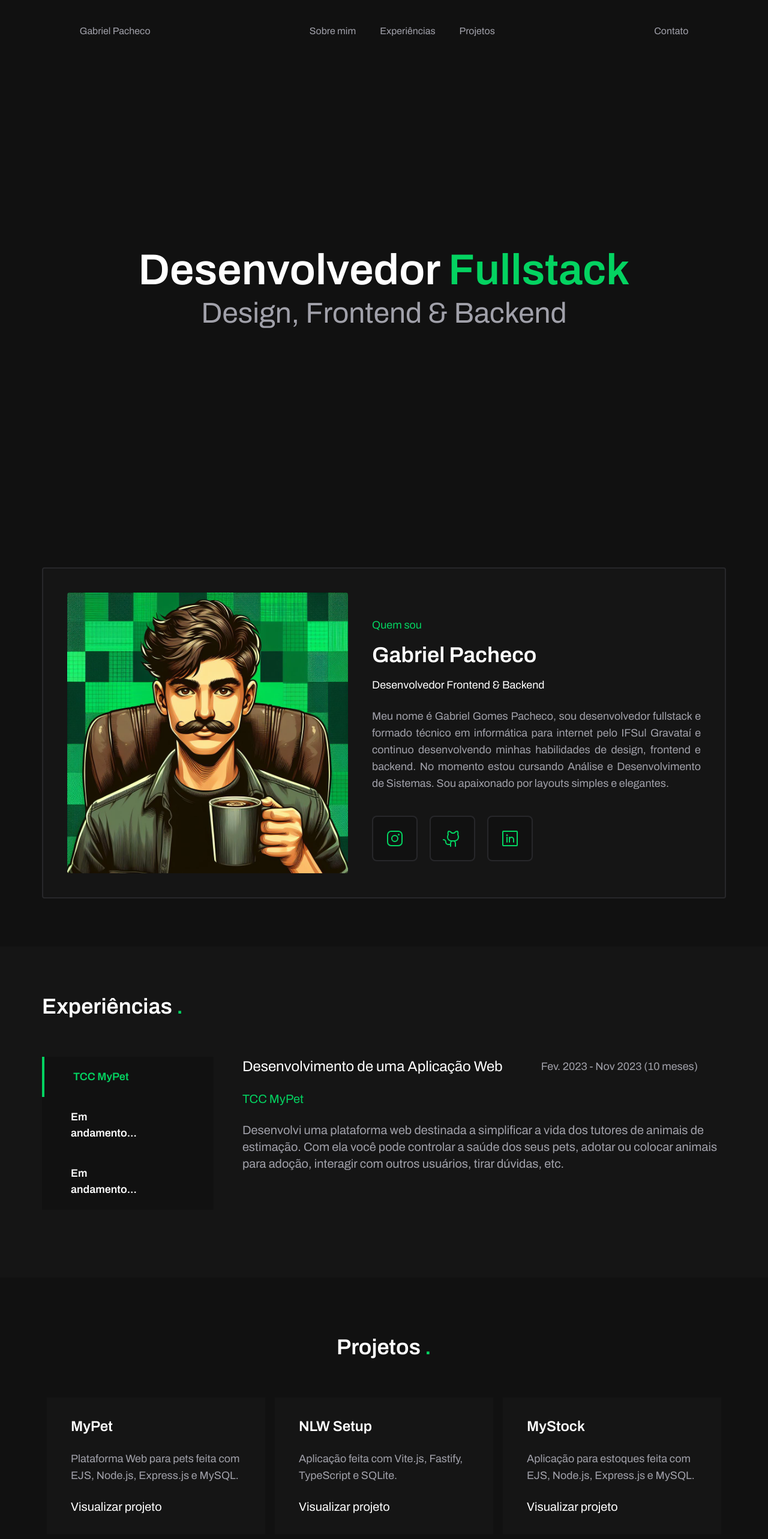
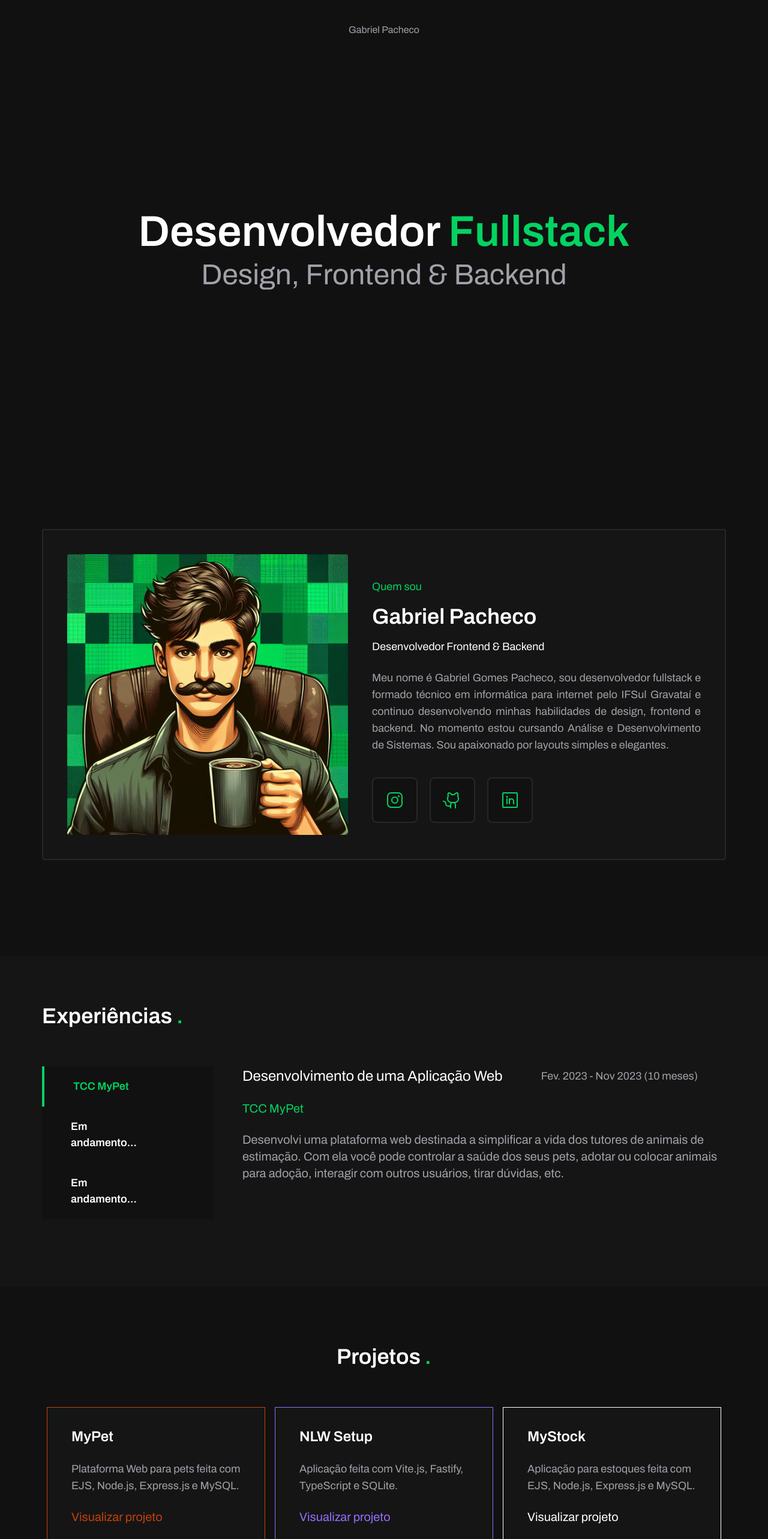
Before and after one commit to gabr1elpachec0/personal-portfolio, a React (Vite) app: page / in a window 1280 px wide. Shown: the top 2566 px of the page at 60% size. Built offline with nearby package versions, Linux system fonts and the light colour scheme.

Commit message:
update: header

```diff
--- a/package.json
+++ b/package.json
@@ -10,6 +10,7 @@
     "preview": "vite preview"
   },
   "dependencies": {
+    "clsx": "^2.1.0",
     "react": "^18.2.0",
     "react-dom": "^18.2.0"
   },
--- a/src/App.jsx
+++ b/src/App.jsx
@@ -14,13 +14,13 @@ function App() {
       <main>
         <Main />
       </main>
-      <section id='about'  className=''>
+      <section className=''>
         <About />
       </section>
-      <section id='experiences' className='bg-secondBackground'>
+      <section className='bg-secondBackground'>
         <Experiences />
       </section>
-      <section id='projects' className='bg-firstBackground'>
+      <section className='bg-firstBackground'>
         <Projects />
       </section>
     </>
--- a/src/components/Experiences.jsx
+++ b/src/components/Experiences.jsx
@@ -9,7 +9,7 @@ export function Experiences() {
   }
 
   return (
-    <div className='flex items-center justify-center'>
+    <div className='mt-20 flex items-center justify-center'>
       <div className='flex flex-col justify-start w-[1140px] h-[552px]'>
         <h1 className='mt-20 mb-16 text-white font-archivo text-4xl font-semibold'>Experiências <span className='text-green'>.</span></h1>
         <div className='flex justify-start'>
--- a/src/components/Header.jsx
+++ b/src/components/Header.jsx
@@ -1,19 +1,7 @@
 export function Header() {
   return (
-    <nav className='flex items-center justify-around mt-10 font-archivo text-zinc-400'>
-      <a href='' className='header'>Gabriel Pacheco</a>
-      <ul className='flex gap-x-10 '>
-        <li>
-          <a href="#about" className='header'>Sobre mim</a>
-        </li>
-        <li>
-          <a href="#experiences" className='header'>Experiências</a>
-        </li>
-        <li>
-          <a href="#projects" className='header'>Projetos</a>
-        </li>
-      </ul>
-      <a href="" className='header'>Contato</a>
+    <nav className='bg-firstBackground flex items-center justify-around font-archivo text-zinc-400 fixed w-full top-0 h-[100px]'>
+      <a href='/' className='header'>Gabriel Pacheco</a>
     </nav>
   )
 }
--- a/src/components/Projects.jsx
+++ b/src/components/Projects.jsx
@@ -1,3 +1,4 @@
+import clsx from "clsx";
 import { repositoriesData } from "../utils/repositoriesData";
 
 export function Projects() {
@@ -11,12 +12,31 @@ export function Projects() {
               key={repository.id}
               className='w-full sm:w-1/2 lg:w-1/3 mb-4 px-2'
             >
-              <div className='bg-secondBackground items-center justify-start px-10 py-8'>
+              <div className={clsx('bg-secondBackground items-center justify-start px-10 py-8 h-[230px]', {
+                'border border-solid border-orange-700': repository.id === 1,
+                'border border-solid border-purple' : repository.id === 2,
+                'border border-solid border-white' : repository.id === 3,
+                'border border-solid border-lightGreen' : repository.id === 4,
+                'border border-solid border-red' : repository.id === 5,
+              })}>
                 <h1 className='text-2xl font-archivo font-semibold'>{repository.title}</h1>
                 <br/>
                 <p className='text-zinc-400 font-archivo text-lg'>{repository.content}</p>
                 <br/>
-                <a target="_blank" href={repository.link} rel="noreferrer" className='font-archivo text-xl'>Visualizar projeto</a>
+                <a
+                  target="_blank"
+                  href={repository.link}
+                  rel="noreferrer"
+                  className={clsx('font-archivo text-xl', {
+                    'text-orange-700': repository.id === 1,
+                    'text-purple': repository.id === 2,
+                    'text-white': repository.id === 3,
+                    'text-lightGreen': repository.id === 4,
+                    'text-red': repository.id === 5,
+                  })}
+                >
+                  {repository.click}
+                </a>
               </div>
             </div>
           ))}
--- a/src/utils/repositoriesData.js
+++ b/src/utils/repositoriesData.js
@@ -3,36 +3,42 @@ export const repositoriesData = [
     id: 1,
     title: 'MyPet',
     content: 'Plataforma Web para pets feita com EJS, Node.js, Express.js e MySQL.',
-    link: 'https://github.com/gabr1elpachec0/tcc-mypet'
+    link: 'https://github.com/gabr1elpachec0/tcc-mypet',
+    click: 'Visualizar projeto'
   },
   {
     id: 2,
     title: 'NLW Setup',
     content: 'Aplicação feita com Vite.js, Fastify, TypeScript e SQLite.',
-    link: 'https://github.com/gabr1elpachec0/nlw-setup'
+    link: 'https://github.com/gabr1elpachec0/nlw-setup',
+    click: 'Visualizar projeto'
   },
   {
     id: 3,
     title: 'MyStock',
     content: 'Aplicação para estoques feita com EJS, Node.js, Express.js e MySQL.',
-    link: 'Visualizar projeto'
+    link: 'Visualizar projeto',
+    click: 'Visualizar projeto'
   },
   {
     id: 4,
     title: 'API Videos',
-    content: 'API para manipular vídeos feita com Node.js, Fastify e PostgreSQL.',
-    link: 'https://github.com/gabr1elpachec0/api-videos'
+    content: 'API de vídeos feita com Node.js, Fastify e PostgreSQL.',
+    link: 'https://github.com/gabr1elpachec0/api-videos',
+    click: 'Visualizar projeto'
   },
   {
     id: 5,
     title: 'API Movies',
     content: 'API para manipular filmes feita com Node.js, Express.js e SQLite.',
-    link: 'https://github.com/gabr1elpachec0/API-Rest-Movies'
+    link: 'https://github.com/gabr1elpachec0/API-Rest-Movies',
+    click: 'Visualizar projeto'
   },
   {
     id: 6,
     title: 'Em construção...',
     content: 'Pegue o café e espere um pouco, estou desenvolvendo o projeto.',
-    link: 'Visualizar projeto'
+    link: 'Visualizar projeto',
+    click: ''
   },
 ]
--- a/tailwind.config.js
+++ b/tailwind.config.js
@@ -9,8 +9,10 @@ export default {
       colors: {
         firstBackground: '#111111',
         secondBackground: '#151515',
-        // purple: '#986DFF',
+        purple: '#986DFF',
         green: '#04D361',
+        lightGreen: '#A6FB98',
+        red: '#E51D37',
       },
       fontFamily: {
         archivo: ['Archivo', 'sans-serif'],
```
Also changed, not shown: 1 other file (tests, documents, lock files or other folders).
